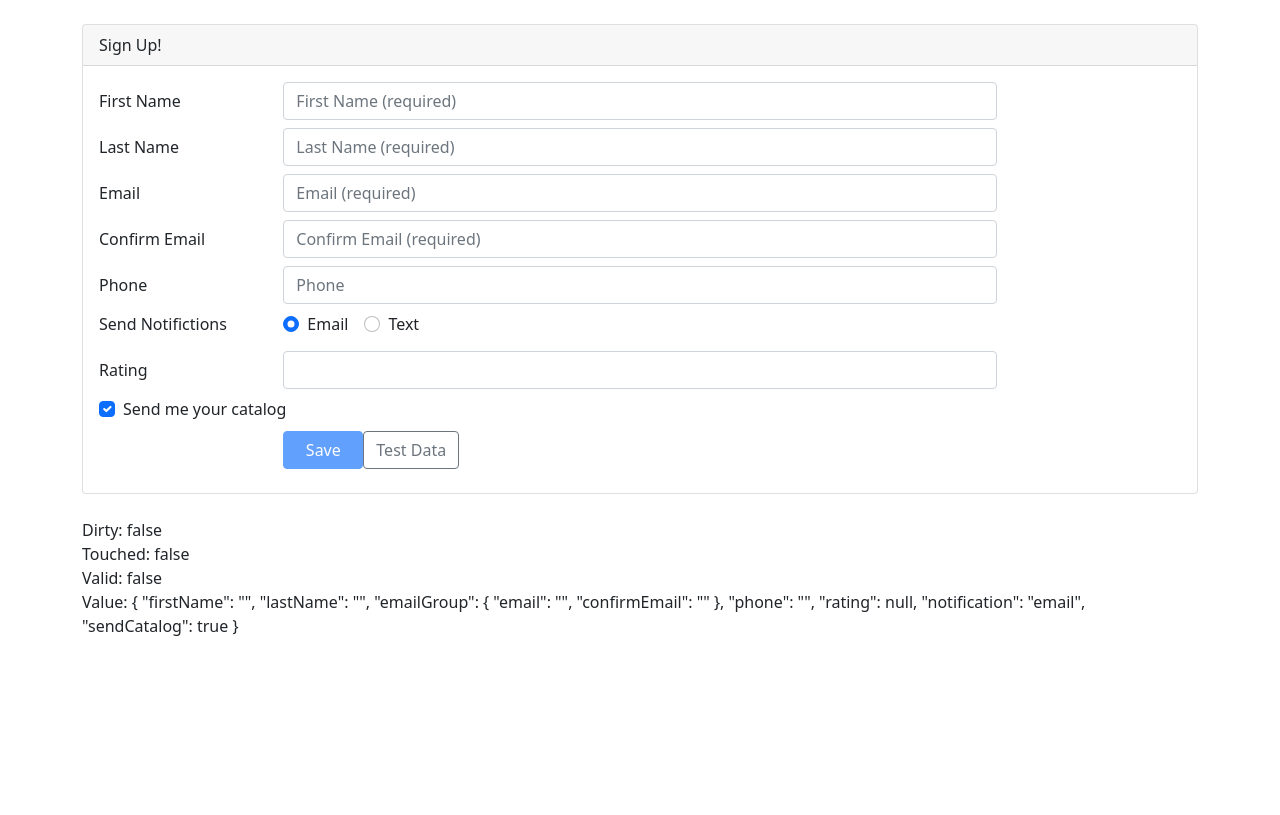
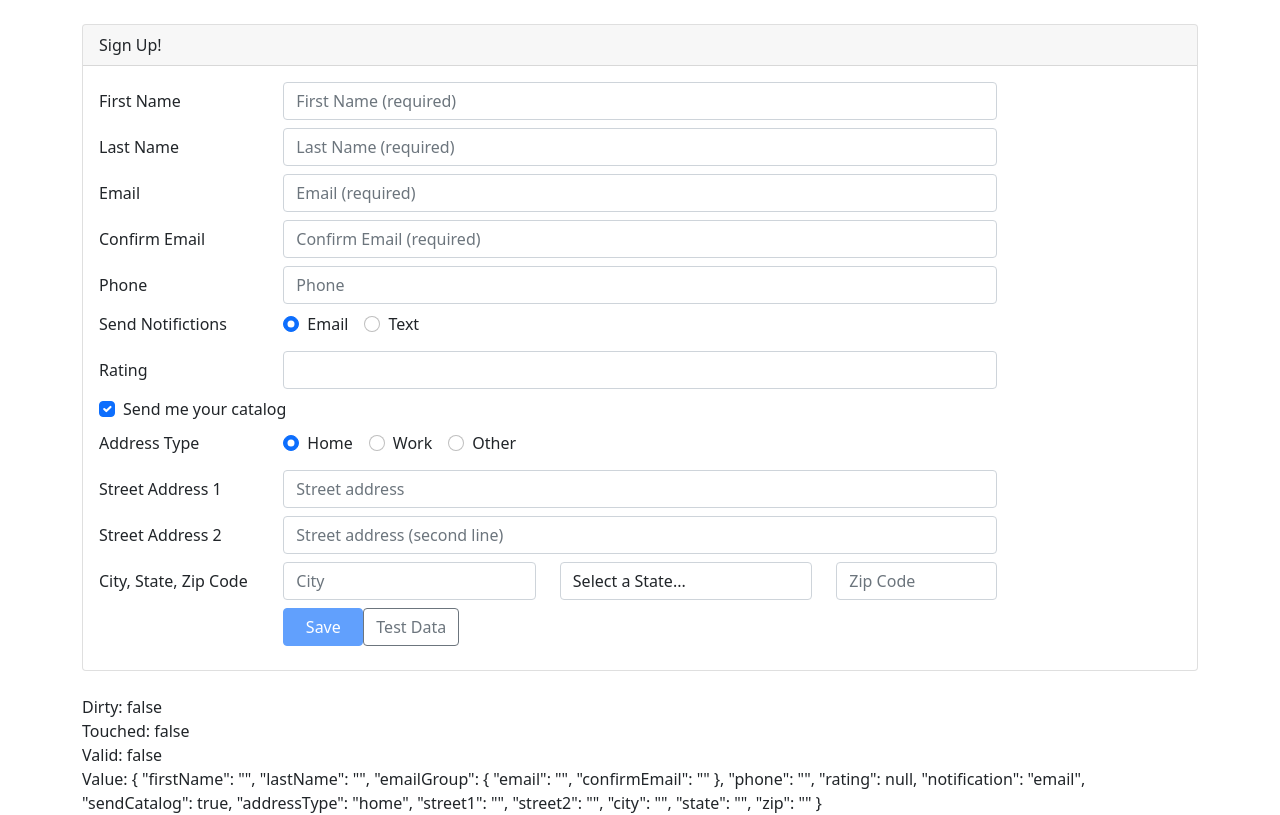
Before and after one commit to DevZibah/Angular-ReactiveForms, an Angular app: page / in a window 1280 px wide. Built offline with nearby package versions, Linux system fonts and the light colour scheme.

Commit message:
defined the input element to duplicate

```diff
--- a/src/app/customers/customer-one.component.html
+++ b/src/app/customers/customer-one.component.html
@@ -202,7 +202,8 @@
         </div>
       </div>
 
-      <div *ngIf="customer.sendCatalog">
+      <!-- if the value is true, the address block is displayed -->
+      <div *ngIf="customerForm.get('sendCatalog')?.value">
         <div class="form-group row mb-2">
           <label class="col-md-2 col-form-label pt-0">Address Type</label>
           <div class="col-md-8">
--- a/src/app/customers/customer-one.component.ts
+++ b/src/app/customers/customer-one.component.ts
@@ -90,6 +90,13 @@
       notification: 'email',
       // the default value for sendCatalog is true
       sendCatalog: true,
+      // here, we add FormControls for each address block input element to our form model using the FormBuilder
+      addressType: 'home',
+      street1: '',
+      street2: '',
+      city: '',
+      state: '',
+      zip: '',
     });
 
     // we want to start watching as soon as the app is initialised thats why this code is in ngOnit method. Note that this code must be after thr definition of the root FormGroup above, otherwise, this code will be null. This code below to to start watching for changes in the send notifications radio buttons. when a change occurs, we get the value(in this case, it's either email or text) of the notification FormControl
```
